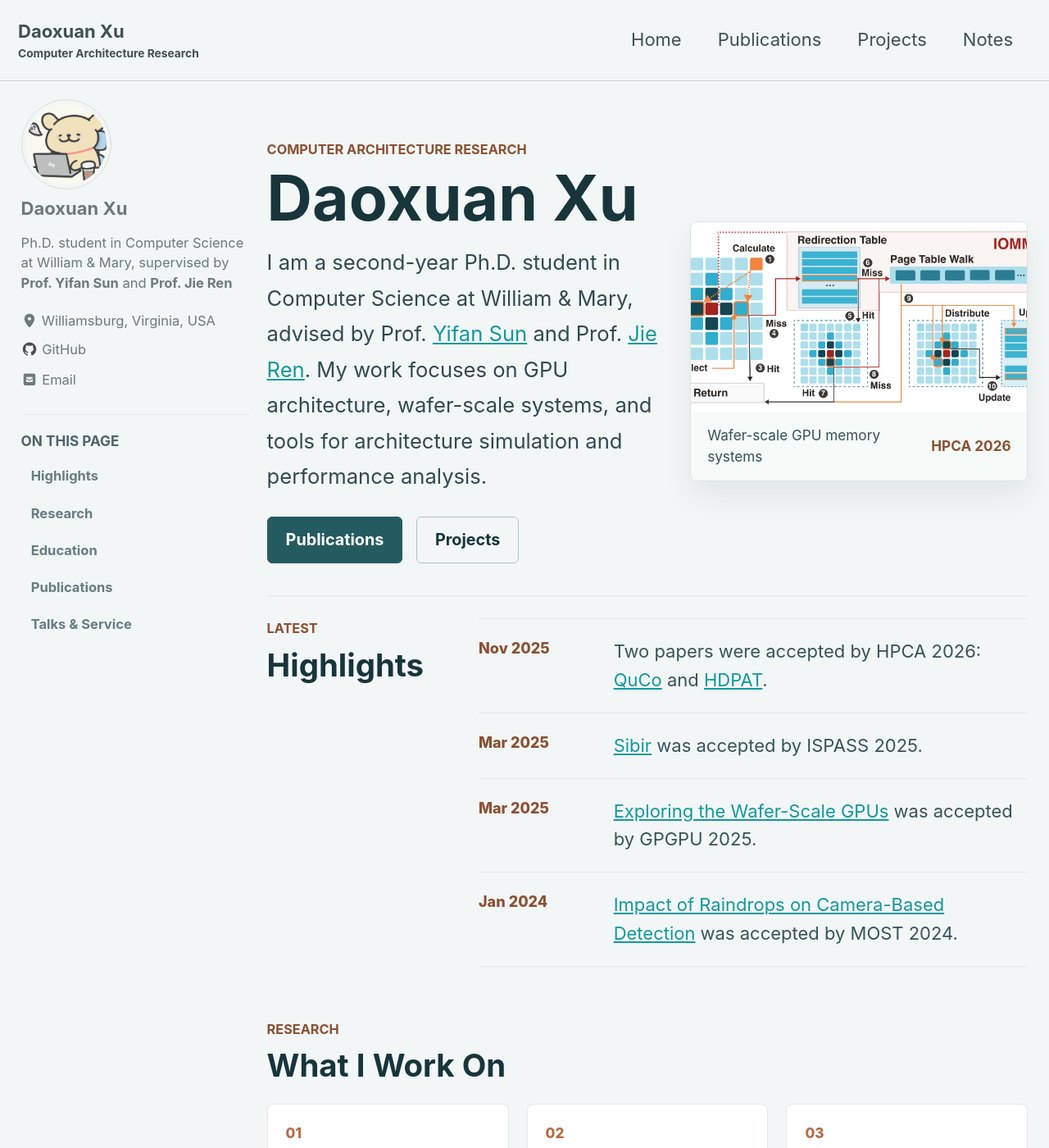
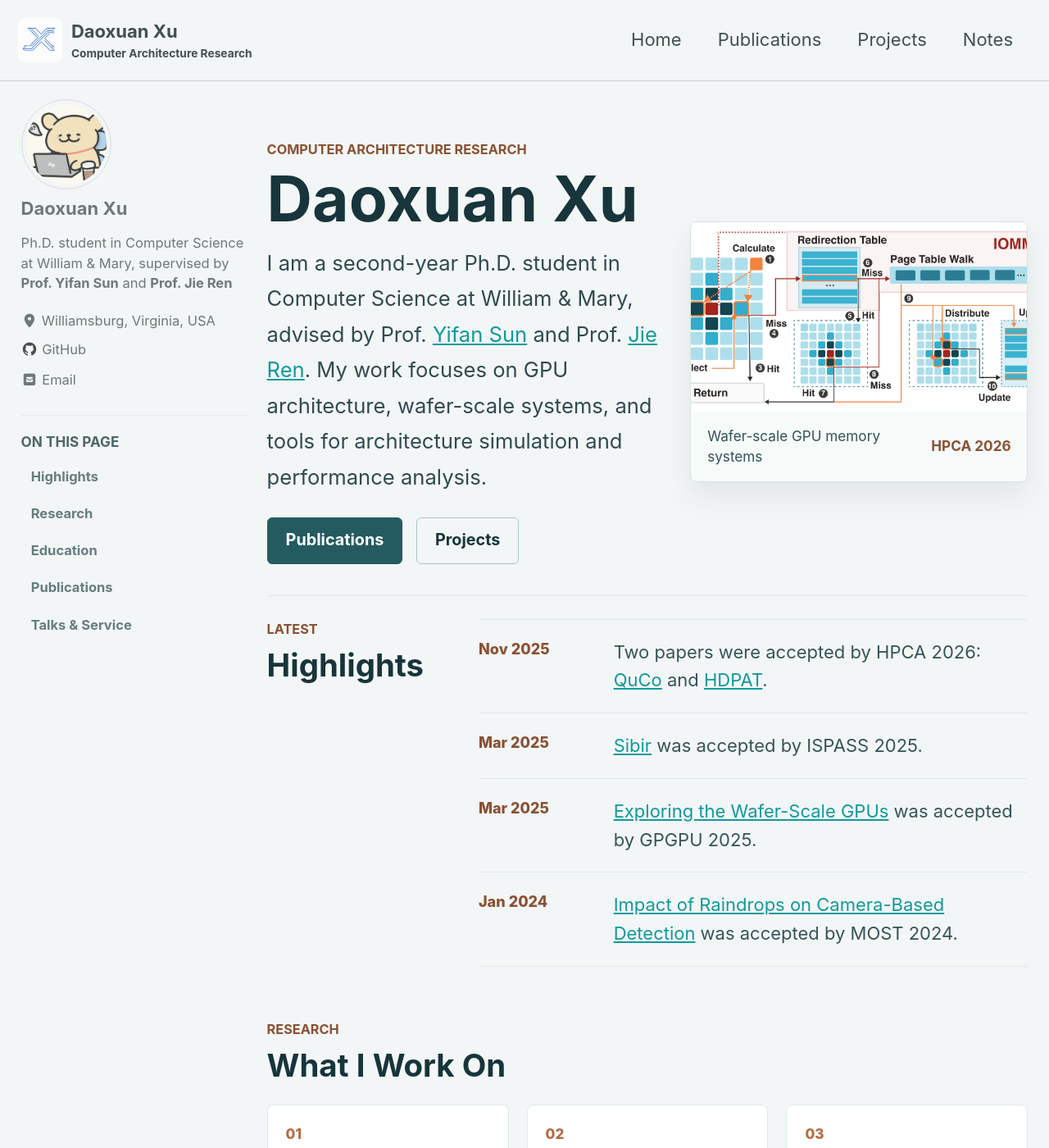
Before and after one commit to DX990307/DX990307.github.io, a Jekyll site: the page built from index.html, in a window 1280 px wide and 1400 px high. Shown: the whole window at 82% size. Built offline with Jekyll 4.4.1, drawn with Linux system fonts in a browser that asks for light colours; cached includes are drawn as plain includes; the list of posts is cut into pages by our own code.

Commit message:
add site logo

```diff
--- a/_config.yml
+++ b/_config.yml
@@ -26,7 +26,7 @@ url                      : # the base hostname & protocol for your site e.g. "ht
 baseurl                  : # the subpath of your site, e.g. "/blog"
 repository               : # GitHub username/repo-name e.g. "mmistakes/minimal-mistakes"
 teaser                   : # path of fallback teaser image, e.g. "/assets/images/500x300.png"
-logo                     : # path of logo image to display in the masthead, e.g. "/asets/images/88x88.png"
+logo                     : "/assets/images/logo.png" # path of logo image to display in the masthead, e.g. "/assets/images/88x88.png"
 masthead_title           : "Daoxuan Xu" # overrides the website title displayed in the masthead, use " " for no title
 breadcrumbs              : # true, false (default)
 words_per_minute         : 200
--- a/_includes/head/custom.html
+++ b/_includes/head/custom.html
@@ -1,5 +1,5 @@
 <!-- start custom head snippets -->
 
-<!-- insert favicons. use https://realfavicongenerator.net/ -->
+<link rel="icon" type="image/png" href="{{ '/assets/images/logo.png' | relative_url }}">
 
 <!-- end custom head snippets -->
--- a/assets/css/main.scss
+++ b/assets/css/main.scss
@@ -7,6 +7,24 @@ search: false
 
 @import "minimal-mistakes/skins/{{ site.minimal_mistakes_skin | default: 'default' }}"; // skin
 @import "minimal-mistakes"; // main partials
+
+.site-logo {
+  display: inline-flex !important;
+  align-items: center;
+  justify-content: center;
+  flex: 0 0 auto;
+  width: 2.45rem;
+  height: 2.45rem;
+  overflow: hidden;
+  border-radius: 8px;
+}
+
+.site-logo img {
+  width: 3.55rem;
+  height: 3.55rem;
+  max-height: none;
+  object-fit: contain;
+}
 
 .layout--home .page__title:empty {
   display: none;
```
Also changed, not shown: assets/images/logo.png (added), 9 other files.
